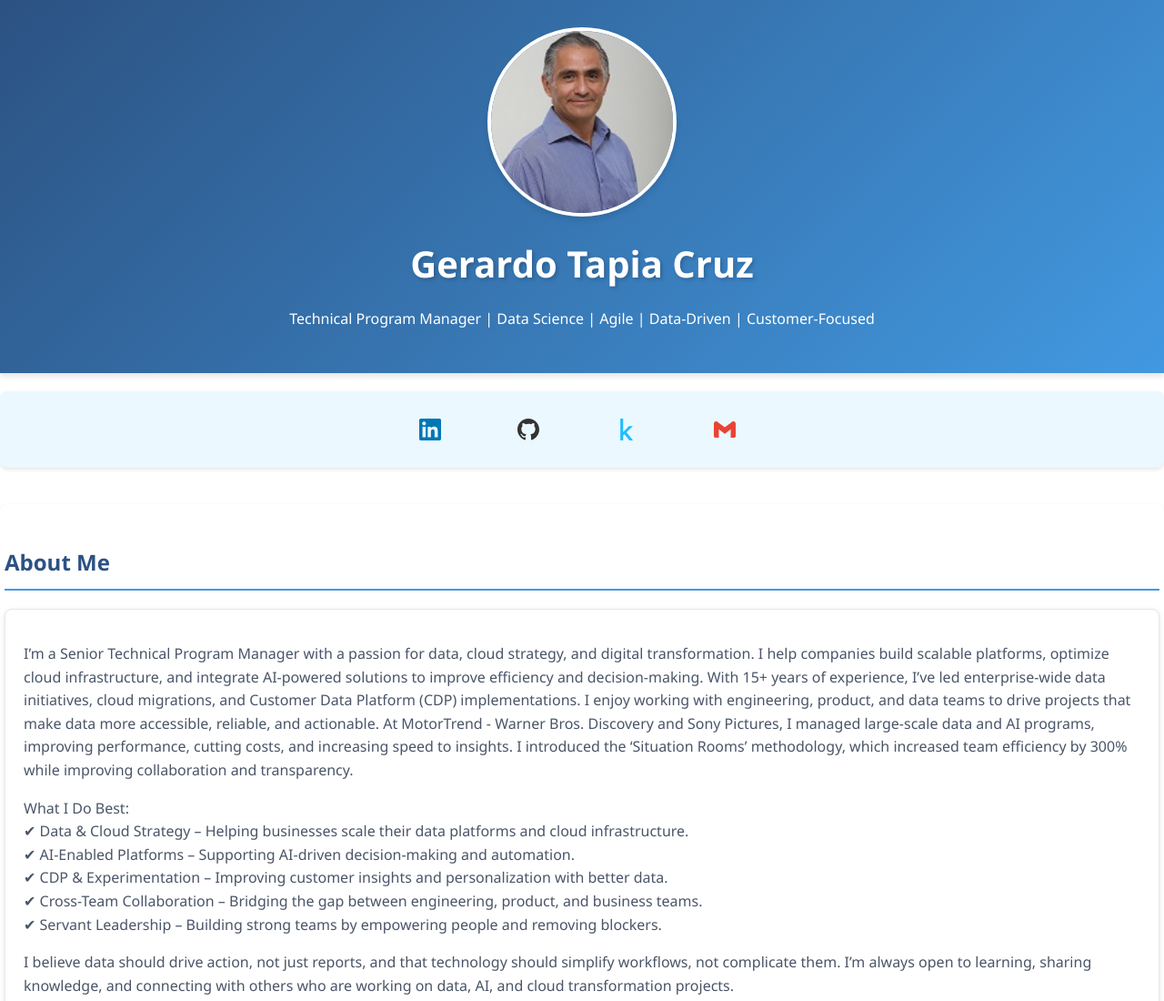
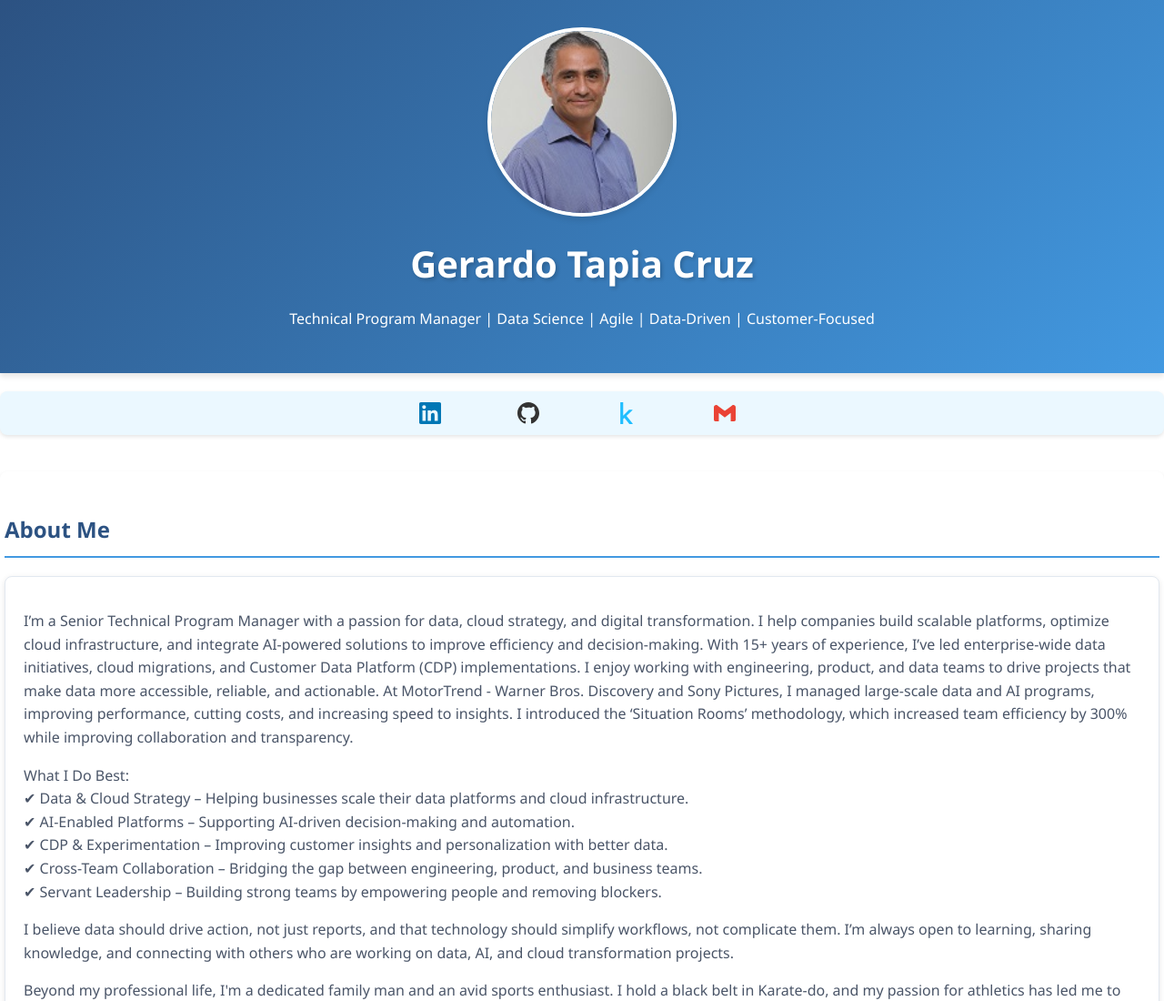
Before and after one commit to gtapia75/gtapia75.github.io, a plain HTML site: page index.html in a window 1280 px wide. Shown: the top 1100 px of the page at 91% size. Drawn offline with Linux system fonts and the light colour scheme.

Commit message:
social-link
Original
padding: 20px 0;

```diff
--- a/styles.css
+++ b/styles.css
@@ -56,7 +56,7 @@ h2 {
 
 .social-links {
     text-align: center;
-    padding: 20px 0;
+    padding: 2px 0;
     margin: 20px 0;
     background-color: #ebf8ff;
     border-radius: 8px;
```
